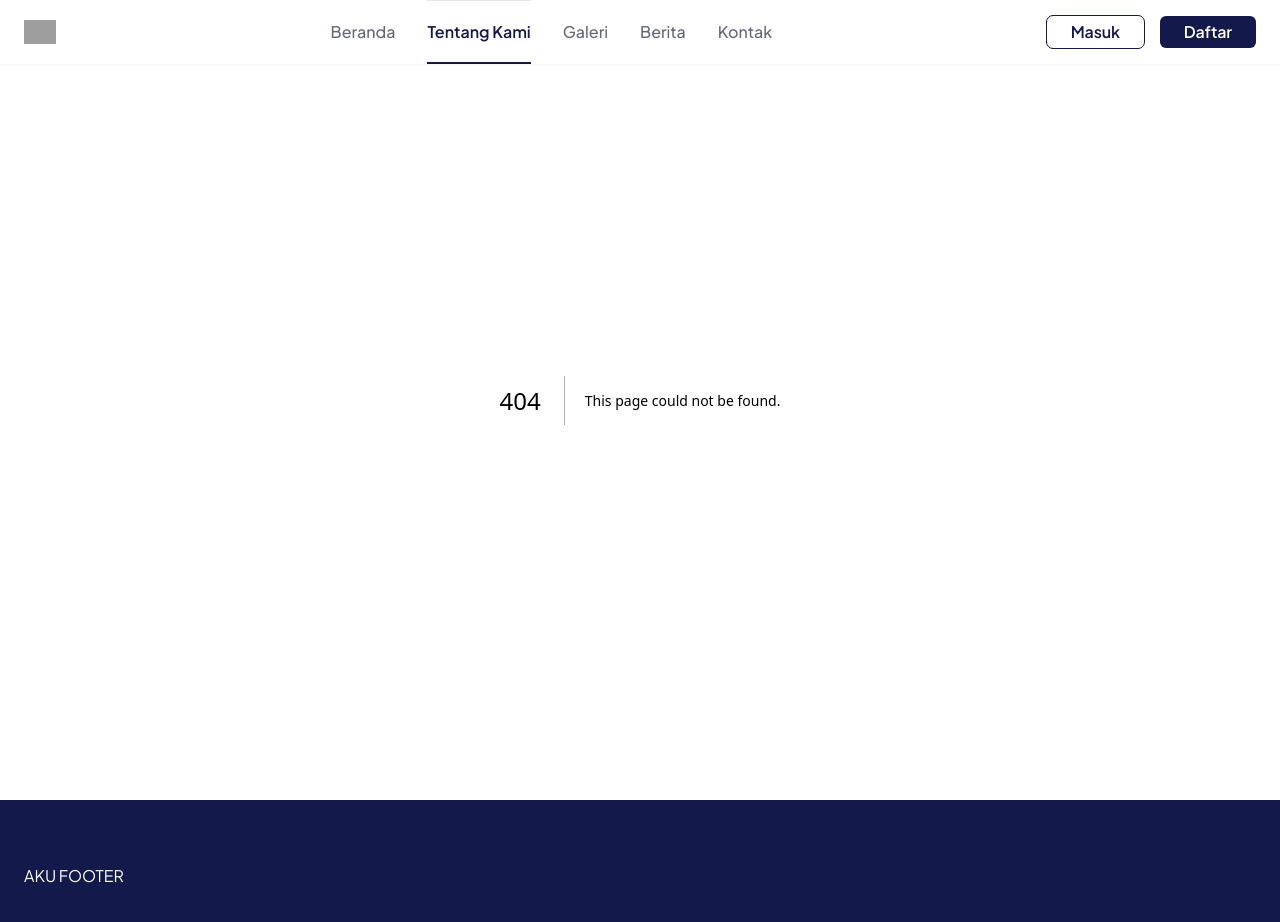
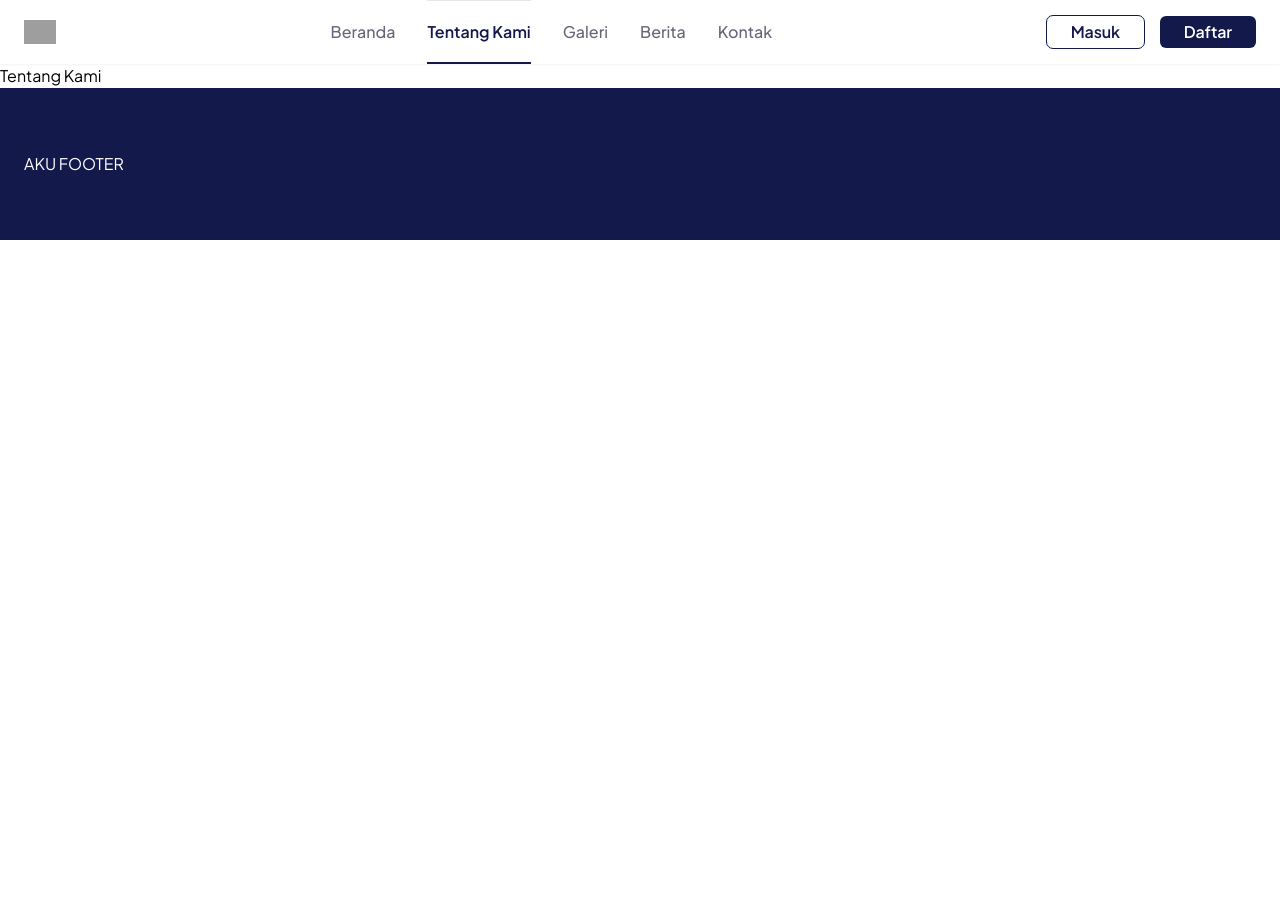
Before and after one commit to bratdr/btech-solutions, a Next.js app: page /tentang-kami in a window 1280 px wide. Before the commit this address had no page. Shown: the top 922 px of the page. After the commit the page ends 800 px from the top, so only its background shows below. Built offline with nearby package versions, Linux system fonts and the light colour scheme; grey boxes are pictures that could not be loaded.

Commit message:
create tentang-kami page

```diff
--- /dev/null
+++ b/app/tentang-kami/page.jsx
@@ -0,0 +1,11 @@
+import React from "react";
+
+const TentangKami = () => {
+  return (
+    <>
+      <div className="pt-16">Tentang Kami</div>
+    </>
+  );
+};
+
+export default TentangKami;
```
